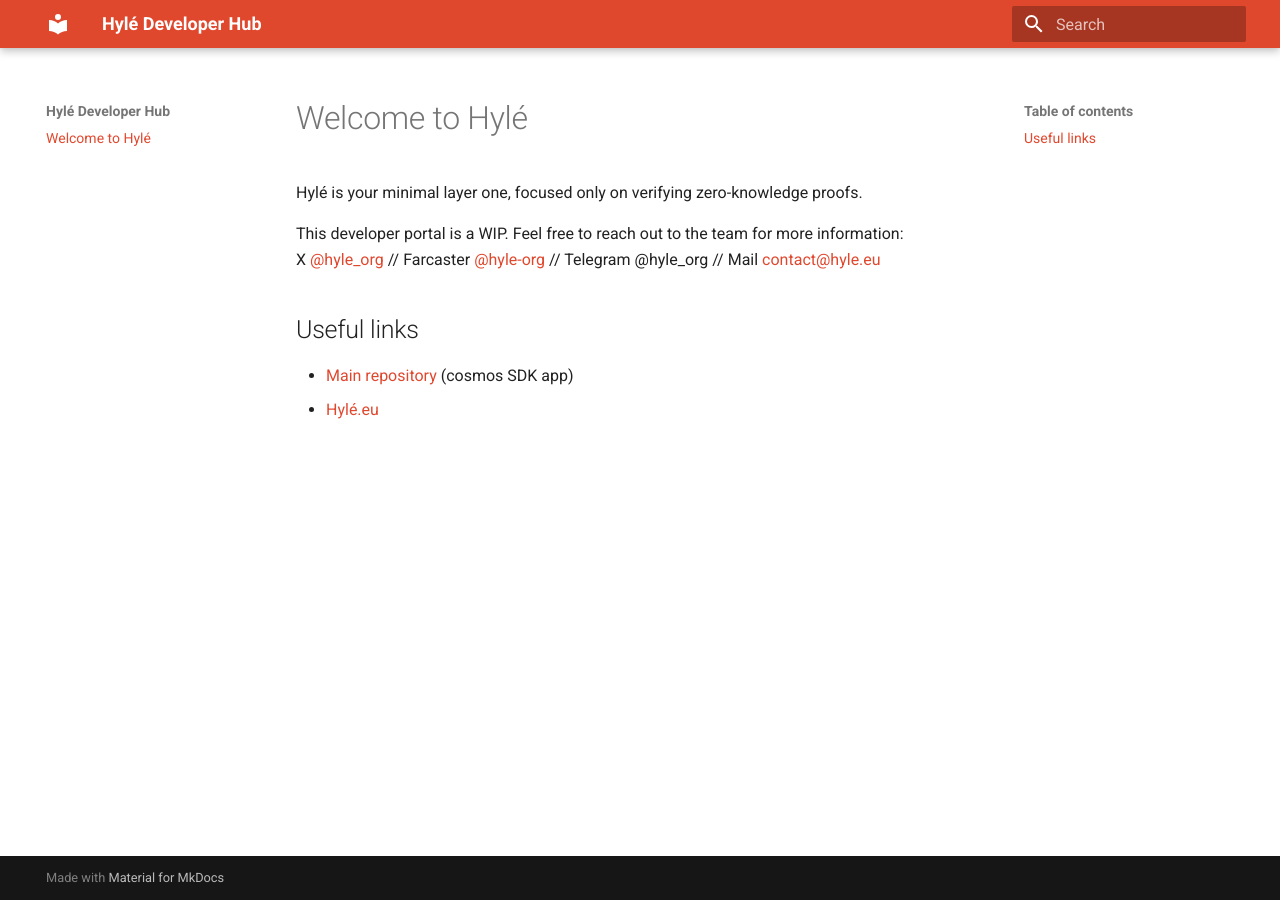
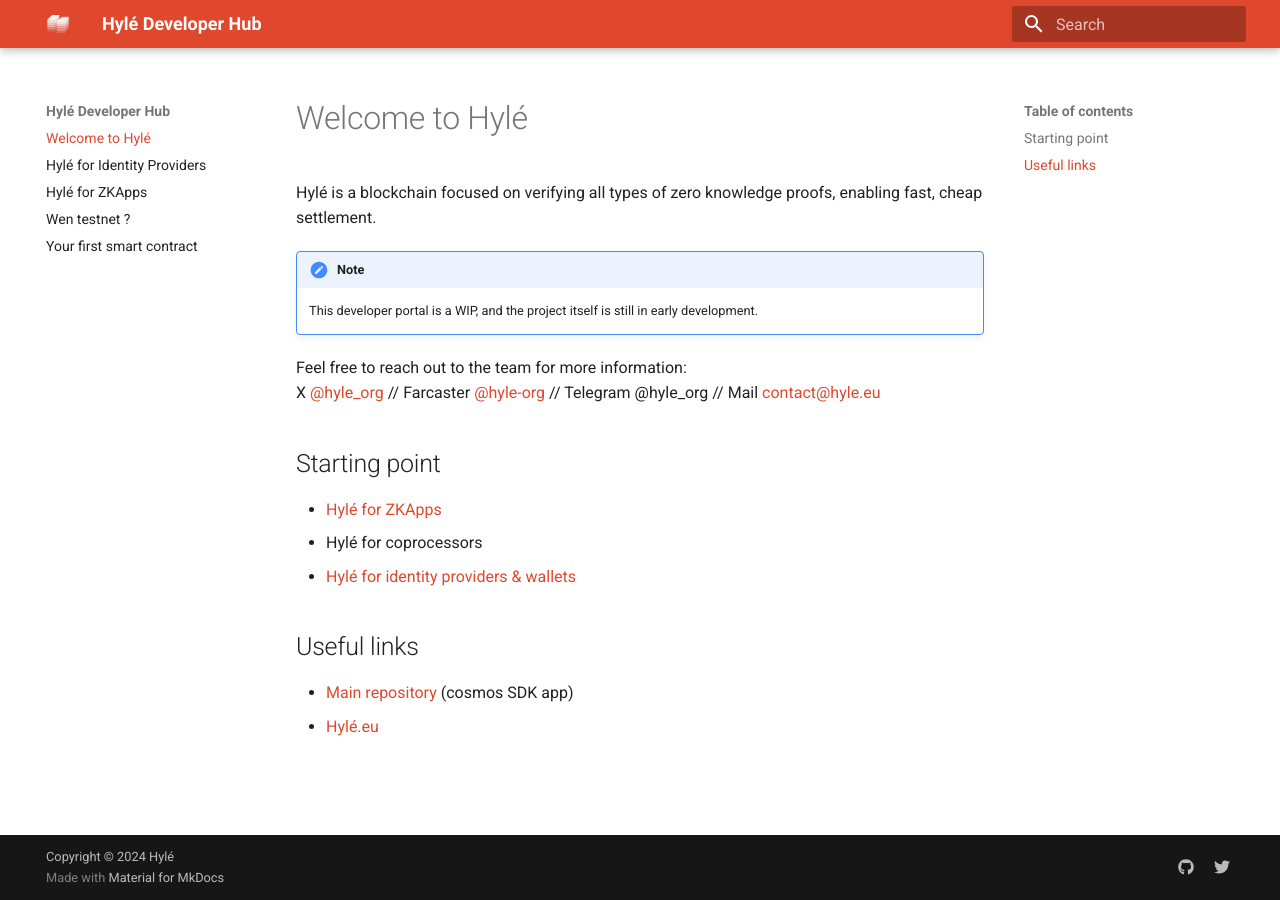
Before and after one commit to Hyle-org/devhub-hyle, an MkDocs documentation site: the page built from docs/index.md, in a window 1280 px wide. Built offline with MkDocs 1.6.1 and Material for MkDocs 9.7.7, drawn with Linux system fonts in a browser that asks for light colours.

Commit message:
First draft of some light documentation, filled with TODOs

```diff
--- a/docs/index.md
+++ b/docs/index.md
@@ -1,9 +1,18 @@
 # Welcome to Hylé
 
-Hylé is your minimal layer one, focused only on verifying zero-knowledge proofs.
+Hylé is a blockchain focused on verifying all types of zero knowledge proofs, enabling fast, cheap settlement.
 
-This developer portal is a WIP. Feel free to reach out to the team for more information:
+!!! note
+    This developer portal is a WIP, and the project itself is still in early development.
+
+Feel free to reach out to the team for more information:
 X [@hyle_org](http://twitter.com/hyle_org) // Farcaster [@hyle-org](https://warpcast.com/hyle-org) // Telegram @hyle_org // Mail [contact@hyle.eu](mailto:contact@hyle.eu)
+
+## Starting point
+
+- [Hylé for ZKApps](for-zk-apps.md)
+- Hylé for coprocessors
+- [Hylé for identity providers & wallets](for-identity-providers.md)
 
 ## Useful links
 
--- /dev/null
+++ b/docs/testnet.md
@@ -0,0 +1,3 @@
+# Wen testnet ?
+
+Soon&trade;.
--- a/mkdocs.yml
+++ b/mkdocs.yml
@@ -1,7 +1,19 @@
 site_name: Hylé Developer Hub
 theme:
   name: material
+  logo: assets/logo.png
   palette:
     primary: custom
 extra_css:
   - stylesheets/extra.css
+markdown_extensions:
+  - admonition
+  - pymdownx.details
+  - pymdownx.superfences
+copyright: Copyright &copy; 2024 Hylé
+extra:
+  social:
+    - icon: fontawesome/brands/github
+      link: http://github.com/hyle-org/hyle
+    - icon: fontawesome/brands/twitter
+      link: http://twitter.com/hyle_org
```
Also changed, not shown: docs/for-identity-providers.md (added, +31 -0 lines), docs/for-zk-apps.md (added, +17 -0 lines), docs/your-first-smart-contract.md (added, +19 -0 lines), docs/assets/logo.png (added).
